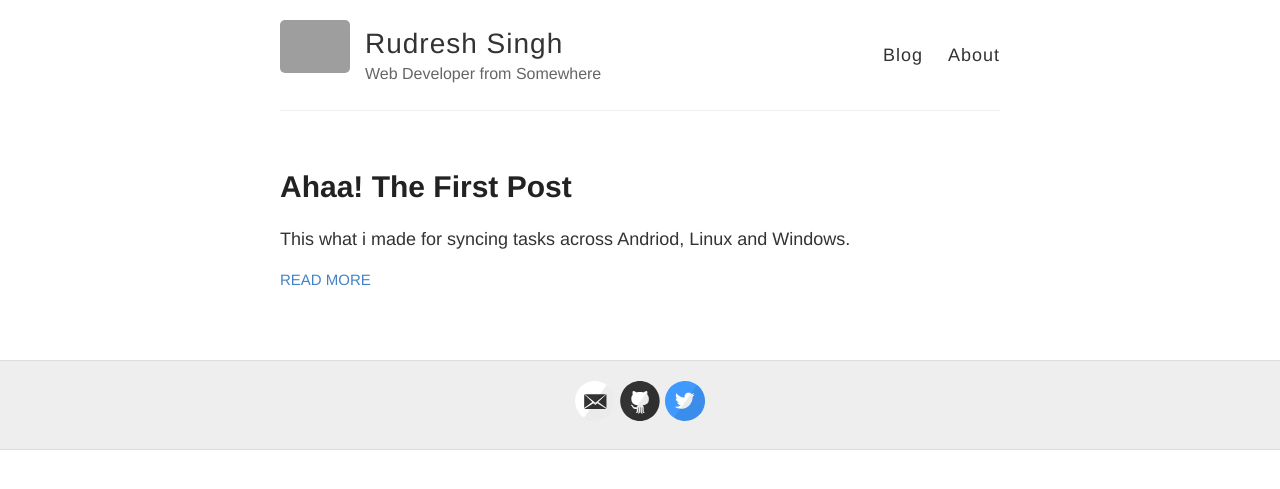
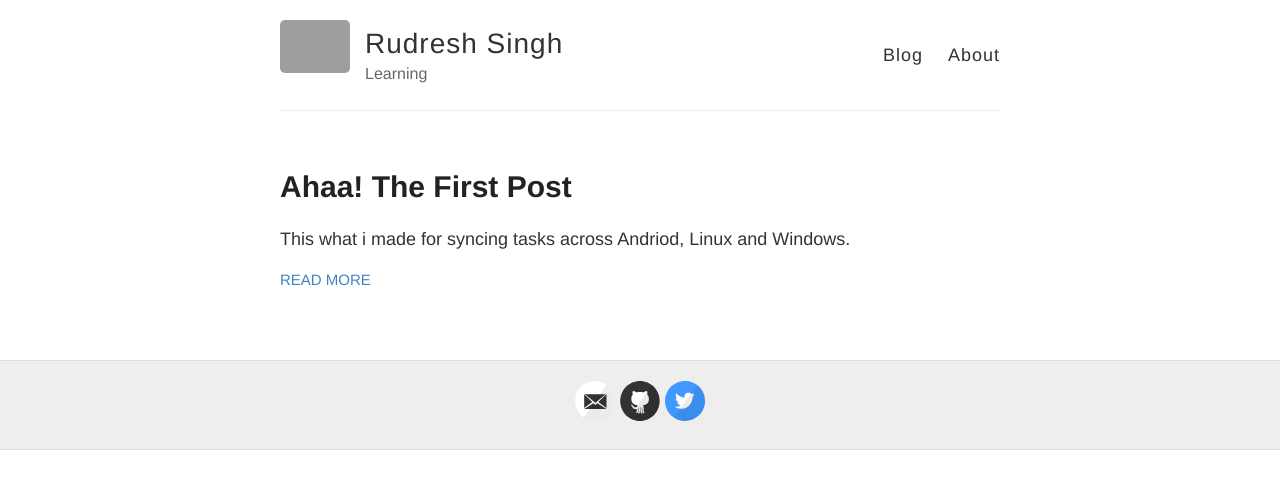
Before and after one commit to Ruudddiiii/ruudddiiii.github.io, a Jekyll site: the page built from index.html, in a window 1280 px wide. Shown: the top 489 px of the page. Built offline with Jekyll 4.4.1, drawn with Linux system fonts in a browser that asks for light colours; grey boxes are pictures that could not be loaded.

Commit message:
Update _config.yml

```diff
--- a/_config.yml
+++ b/_config.yml
@@ -6,7 +6,7 @@
 name: Rudresh Singh
 
 # Short bio or description (displayed in the header)
-description: Web Developer from Somewhere
+description: Learning
 
 # URL of your avatar or profile pic (you could use your GitHub profile pic)
 avatar: https://userpic.codeforces.org/2646747/title/4e2c33496f6d5b61.jpg
```
